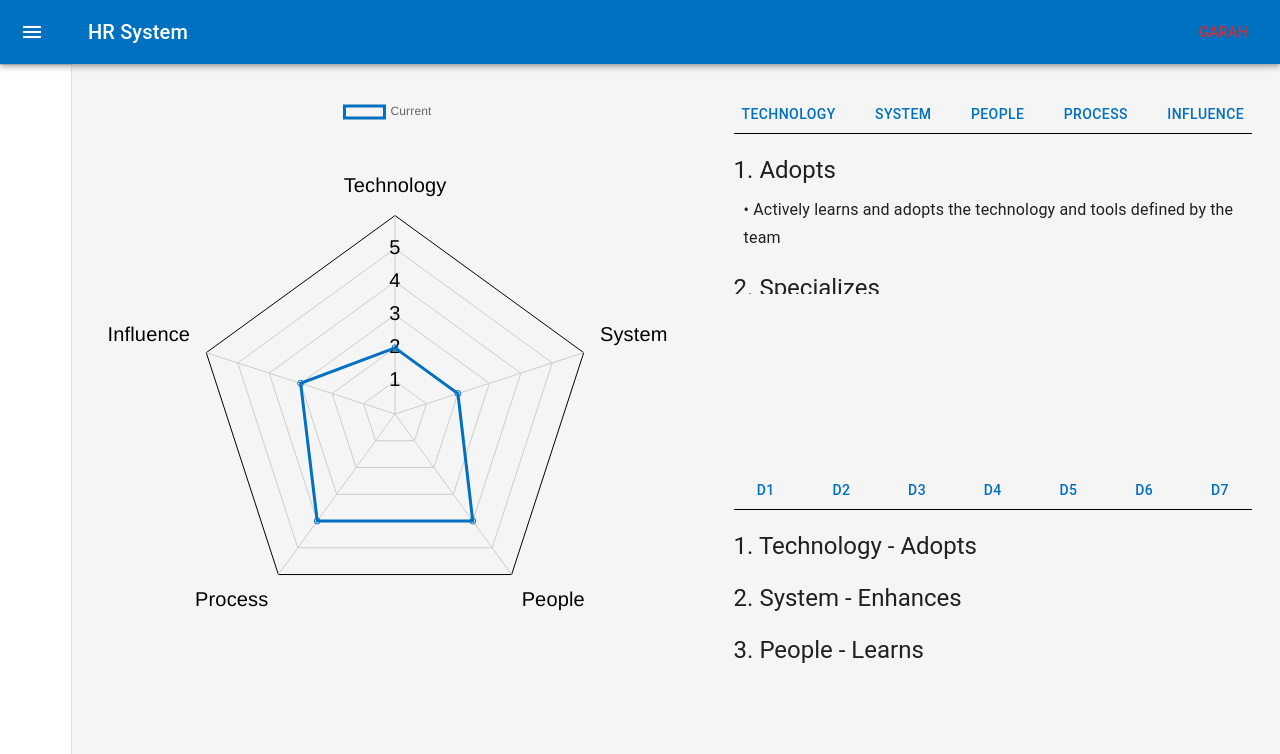
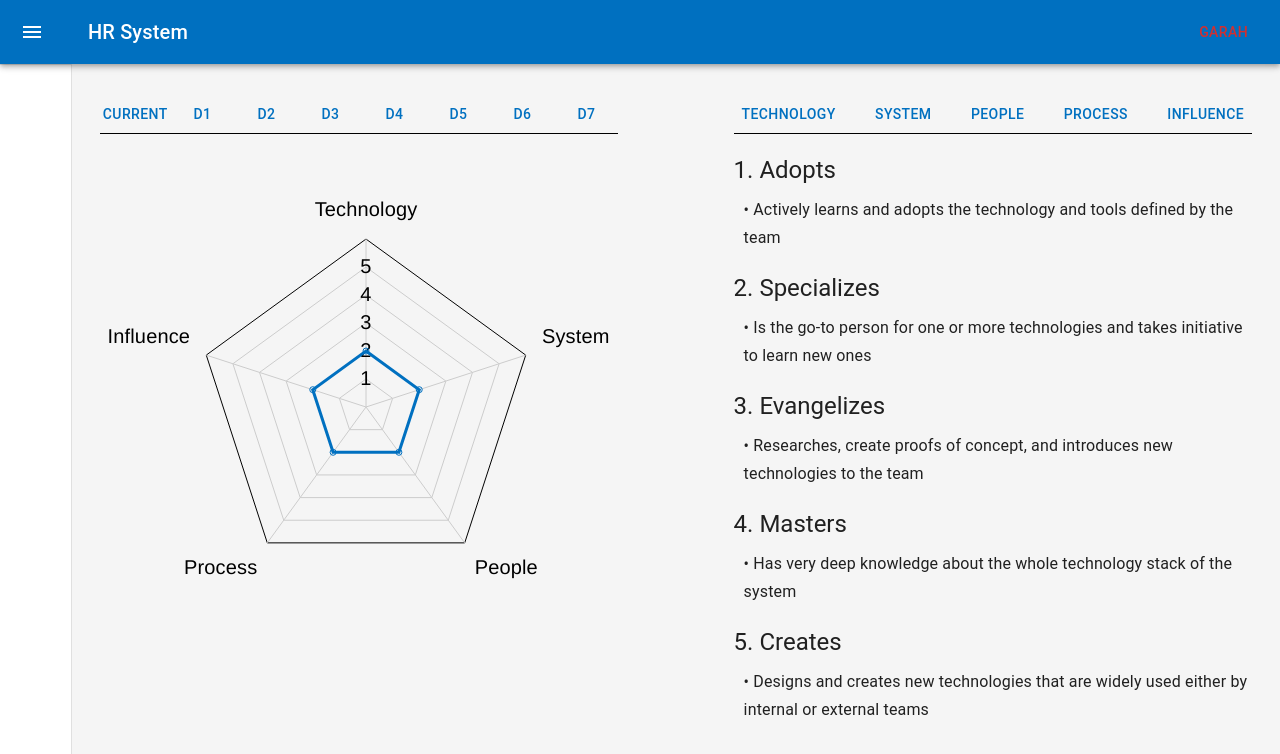
Before and after one commit to nestsolutionsllc/nest-hr, a Next.js app in the folder frontend/: page / in a window 1280 px wide. Shown: the top 754 px of the page. Built offline with nearby package versions, Linux system fonts and the light colour scheme.

Commit message:
feat: added graph display for each level

```diff
--- a/frontend/package.json
+++ b/frontend/package.json
@@ -17,6 +17,7 @@
     "@mui/icons-material": "^5.5.1",
     "@mui/lab": "^5.0.0-alpha.83",
     "@mui/material": "^5.8.1",
+    "@mui/styles": "^5.9.3",
     "@mui/x-data-grid": "^5.8.0",
     "@types/uuid": "^8.3.4",
     "aws4-axios": "^2.4.9",
--- a/frontend/src/components/Ladder.tsx
+++ b/frontend/src/components/Ladder.tsx
@@ -1,27 +1,172 @@
 import { Chart as ChartJS, RadialLinearScale, PointElement, LineElement, Filler, Tooltip, Legend } from "chart.js";
 import { Radar } from "react-chartjs-2";
 import { FC } from "react";
-import LadderDescriptions, { Information } from "./LadderInformation";
+import { Box } from "@mui/material";
 
 ChartJS.register(RadialLinearScale, PointElement, LineElement, Filler, Tooltip, Legend);
 
-const userData = {
-  technology: 2,
-  system: 2,
-  people: 4,
-  process: 4,
-  influence: 3,
+const levelData = {
+  Current: {
+    technology: 2,
+    system: 2,
+    people: 2,
+    process: 2,
+    influence: 2,
+  },
+  d1: {
+    technology: 1,
+    system: 1,
+    people: 1,
+    process: 1,
+    influence: 1,
+  },
+  d2: {
+    technology: 1,
+    system: 2,
+    people: 2,
+    process: 2,
+    influence: 1,
+  },
+  d3: {
+    technology: 2,
+    system: 2,
+    people: 2,
+    process: 3,
+    influence: 2,
+  },
+  d4: {
+    technology: 3,
+    system: 3,
+    people: 3,
+    process: 3,
+    influence: 2,
+  },
+  d5: {
+    technology: 4,
+    system: 4,
+    people: 3,
+    process: 4,
+    influence: 3,
+  },
+  d6: {
+    technology: 5,
+    system: 5,
+    people: 3,
+    process: 4,
+    influence: 4,
+  },
+  d7: {
+    technology: 5,
+    system: 5,
+    people: 3,
+    process: 4,
+    influence: 5,
+  },
 };
 
-const Ladder: FC<{ width: string }> = ({ width }) => {
-  // const [windowSize, setWindowSize] = useState<{ height: number; width: number }>({ height: 0, width: 0 });
+export const Information = {
+  Technology: [
+    ["Adopts", "Actively learns and adopts the technology and tools defined by the team"],
+    ["Specializes", "Is the go-to person for one or more technologies and takes initiative to learn new ones"],
+    ["Evangelizes", "Researches, create proofs of concept, and introduces new technologies to the team"],
+    ["Masters", "Has very deep knowledge about the whole technology stack of the system"],
+    ["Creates", "Designs and creates new technologies that are widely used either by internal or external teams"],
+  ],
+  System: [
+    ["Enhances", " Successfully pushes new features and bug fixes to improve and extend the system"],
+    ["Designs", "Designs and implements medium to large size features while reducing the system's tech debt"],
+    ["Owns", "Owns the production operation and monitoring of the system and is aware of its SLAs"],
+    ["Evolves", "Evolves the architecture to support future requirements and defines its SLAs"],
+    ["Leads", "Leads the technical excellence of the system and creates plans to mitigate outages"],
+  ],
+  People: [
+    ["Learns", "Quickly learns from others and consistently steps up when it is required"],
+    ["Supports", "Proactively supports other team members and helps them to be successful"],
+    ["Mentors", "Mentors others to accelerate their career growth and encourage them to participate"],
+    ["Coordinates", "Coordinates team members providing effective feedback and moderating discussions"],
+    ["Manages", "Manages the team members' career, expectations, performance, and level of happiness"],
+  ],
+  Process: [
+    ["Follows", "Follows the team processes, delivering a consistent flow of features to production"],
+    ["Enforces", "Enforces the team processes, making sure everybody understands the benefits and tradeoffs"],
+    ["Challenges", "Challenges the team processes, looking for ways to improve them"],
+    ["Adjusts", "Adjusts the team processes, listening to feedback and guiding the team through the changes"],
+    ["Defines", "Defines the right processes for the team's maturity level, balancing agility and discipline"],
+  ],
+  Influence: [
+    ["Subsystem", "Makes an impact on one or more subsystems"],
+    ["Team", "Makes an impact on the whole team, not just on specific parts of it"],
+    ["Multiple teams", "Makes an impact not only on his/her team but also on other teams"],
+    ["Company", "Makes an impact on the whole tech organization"],
+    ["Community", "Makes an impact on the tech community"],
+  ],
+  d1: [
+    ["Technology", "Adopts"],
+    ["System", "Enhances"],
+    ["People", "Learns"],
+    ["Process", "Follows"],
+    ["Influence", "Subsystem"],
+  ],
+  d2: [
+    ["Technology", "Adopts"],
+    ["System", "Designs"],
+    ["People", "Supports"],
+    ["Process", "Enforces"],
+    ["Influence", "Subsystem"],
+  ],
+  d3: [
+    ["Technology", "Specializes"],
+    ["System", "Designs"],
+    ["People", "Supports"],
+    ["Process", "Challenges"],
+    ["Influence", "Team"],
+  ],
+  d4: [
+    ["Technology", "Evangelizes"],
+    ["System", "Owns"],
+    ["People", "Mentors"],
+    ["Process", "Challenges"],
+    ["Influence", "Team"],
+  ],
+  d5: [
+    ["Technology", "Masters"],
+    ["System", "Evolves"],
+    ["People", "Mentors"],
+    ["Process", "Adjusts"],
+    ["Influence", "Multuple Teams"],
+  ],
+  d6: [
+    ["Technology", "Creates"],
+    ["System", "Leads"],
+    ["People", "Mentors"],
+    ["Process", "Adjusts"],
+    ["Influence", "Company"],
+  ],
+  d7: [
+    ["Technology", "Creates"],
+    ["System", "Leads"],
+    ["People", "Mentors"],
+    ["Process", "Adjusts"],
+    ["Influence", "Community"],
+  ],
+};
 
+export type levelsType = "Current" | "d1" | "d2" | "d3" | "d4" | "d5" | "d6" | "d7";
+
+export const Ladder: FC<{ width: string; label: levelsType }> = ({ width, label }) => {
+  console.log(label);
   const data = {
     labels: ["Technology", "System", "People", "Process", "Influence"],
     datasets: [
       {
-        label: "Current",
-        data: [userData.technology, userData.system, userData.people, userData.process, userData.influence],
+        label,
+        data: [
+          levelData[label].technology,
+          levelData[label].system,
+          levelData[label].people,
+          levelData[label].process,
+          levelData[label].influence,
+        ],
         backgroundColor: "transparent",
         borderColor: "#0070c0",
       },
@@ -32,7 +177,12 @@ const Ladder: FC<{ width: string }> = ({ width }) => {
     responsive: true,
     maintainAspectRatio: true,
     aspectRatio: 1 / 1,
-    plugins: { tooltip: { callbacks: { label: a => `${a.raw}.${Information[a.label][a.raw - 1][0]}` } } },
+    plugins: {
+      tooltip: { callbacks: { label: a => `${a.raw}.${Information[a.label][a.raw - 1][0]}` } },
+      legend: {
+        display: false,
+      },
+    },
     scales: {
       r: {
         grid: {
@@ -62,23 +212,8 @@ const Ladder: FC<{ width: string }> = ({ width }) => {
   };
 
   return (
-    <div style={{ display: "flex", flexDirection: "row", justifyContent: "space-between", height: "100%" }}>
-      <div style={{ width }}>
-        <Radar data={data} options={options} />
-      </div>
-      <div
-        style={{
-          display: "flex",
-          flexDirection: "column",
-          justifyContent: "space-between",
-          width: "45%",
-        }}
-      >
-        <LadderDescriptions type={"description"} />
-        <LadderDescriptions type={"level"} />
-      </div>
-    </div>
+    <Box style={{ width }}>
+      <Radar data={data} options={options} />
+    </Box>
   );
 };
-
-export default Ladder;
--- a/frontend/src/components/LadderInformation.tsx
+++ b/frontend/src/components/LadderInformation.tsx
@@ -1,95 +1,30 @@
 import { FC, useState } from "react";
-import { Button, Typography } from "@mui/material";
+import { Button, Typography, Box } from "@mui/material";
+import { Ladder, Information, levelsType } from "./Ladder";
 
-export const Information = {
-  Technology: [
-    ["Adopts", "Actively learns and adopts the technology and tools defined by the team"],
-    ["Specializes", "Is the go-to person for one or more technologies and takes initiative to learn new ones"],
-    ["Evangelizes", "Researches, create proofs of concept, and introduces new technologies to the team"],
-    ["Masters", "Has very deep knowledge about the whole technology stack of the system"],
-    ["Creates", "Designs and creates new technologies that are widely used either by internal or external teams"],
-  ],
-  System: [
-    ["Enhances", " successfully pushes new features and bug fixes to improve and extend the system"],
-    ["Designs", "designs and implements medium to large size features while reducing the system's tech debt"],
-    ["Owns", "owns the production operation and monitoring of the system and is aware of its SLAs"],
-    ["Evolves", "evolves the architecture to support future requirements and defines its SLAs"],
-    ["Leads", "leads the technical excellence of the system and creates plans to mitigate outages"],
-  ],
-  People: [
-    ["Learns", "Quickly learns from others and consistently steps up when it is required"],
-    ["Supports", "Proactively supports other team members and helps them to be successful"],
-    ["Mentors", "Mentors others to accelerate their career growth and encourage them to participate"],
-    ["Coordinates", "Coordinates team members providing effective feedback and moderating discussions"],
-    ["Manages", "Manages the team members' career, expectations, performance, and level of happiness"],
-  ],
-  Process: [
-    ["Follows", "Follows the team processes, delivering a consistent flow of features to production"],
-    ["Enforces", "Enforces the team processes, making sure everybody understands the benefits and tradeoffs"],
-    ["Challenges", "Challenges the team processes, looking for ways to improve them"],
-    ["Adjusts", "Adjusts the team processes, listening to feedback and guiding the team through the changes"],
-    ["Defines", "Defines the right processes for the team's maturity level, balancing agility and discipline"],
-  ],
-  Influence: [
-    ["Subsystem", "Makes an impact on one or more subsystems"],
-    ["Team", "Makes an impact on the whole team, not just on specific parts of it"],
-    ["Multiple teams", "Makes an impact not only on his/her team but also on other teams"],
-    ["Company", "Makes an impact on the whole tech organization"],
-    ["Community", "Makes an impact on the tech community"],
-  ],
-  d1: [
-    ["Technology", "Adopts"],
-    ["System", "Enhances"],
-    ["People", "Learns"],
-    ["Process", "Follows"],
-    ["Influence", "Subsystem"],
-  ],
-  d2: [
-    ["Technology", "Adopts"],
-    ["System", "Designs"],
-    ["People", "Supports"],
-    ["Process", "Enforces"],
-    ["Influence", "Subsystem"],
-  ],
-  d3: [
-    ["Technology", "Specializes"],
-    ["System", "Designs"],
-    ["People", "Supports"],
-    ["Process", "Challenges"],
-    ["Influence", "Team"],
-  ],
-  d4: [
-    ["Technology", "Evangelizes"],
-    ["System", "Owns"],
-    ["People", "Mentors"],
-    ["Process", "Challenges"],
-    ["Influence", "Team"],
-  ],
-  d5: [
-    ["Technology", "Masters"],
-    ["System", "Evolves"],
-    ["People", "Mentors"],
-    ["Process", "Adjusts"],
-    ["Influence", "Multuple Teams"],
-  ],
-  d6: [
-    ["Technology", "Creates"],
-    ["System", "Leads"],
-    ["People", "Mentors"],
-    ["Process", "Adjusts"],
-    ["Influence", "Company"],
-  ],
-  d7: [
-    ["Technology", "Creates"],
-    ["System", "Leads"],
-    ["People", "Mentors"],
-    ["Process", "Adjusts"],
-    ["Influence", "Community"],
-  ],
+const styles = {
+  barTop: {
+    display: "flex",
+    flexDirection: "row",
+    borderBottom: "1px solid black",
+    justifyContent: "space-between",
+  },
+  contentContainer: {
+    display: "flex",
+    flexDirection: "column",
+    overflowY: "scroll",
+    verticalAlign: "center",
+  },
+  infoContainer: {
+    width: "45%",
+  },
+  levelContainer: {
+    width: "45%",
+    minWidth: "400px",
+  },
 };
 
-type descriptionType = "Technology" | "System" | "People" | "Process" | "Influence";
-type levelsType = "d1" | "d2" | "d3" | "d4" | "d5" | "d6" | "d7";
+type descriptionType = "Technology" | "System" | "People" | "Process" | "Influence" | levelsType;
 
 type infoKeysType = {
   description: descriptionType[];
@@ -98,39 +33,38 @@ type infoKeysType = {
 
 const infoKeys: infoKeysType = {
   description: ["Technology", "System", "People", "Process", "Influence"],
-  level: ["d1", "d2", "d3", "d4", "d5", "d6", "d7"],
+  level: ["Current", "d1", "d2", "d3", "d4", "d5", "d6", "d7"],
 };
 
-const LadderDescriptions: FC<{ type: "description" | "level" }> = ({ type }) => {
-  const [content, setContent] = useState<descriptionType | levelsType>(type === "description" ? "Technology" : "d1");
+const LadderInformation: FC<{ type: "description" | "level" }> = ({ type }) => {
+  const [levelContent, setLevelContent] = useState<levelsType>("Current");
+  const [descriptionContent, setDescriptionContent] = useState<descriptionType | levelsType>("Technology");
   return (
-    <div style={{ height: "25vh" }}>
-      <div
-        style={{
-          display: "flex",
-          flexDirection: "row",
-          borderBottom: "1px solid black",
-          justifyContent: "space-between",
-        }}
-      >
+    <Box sx={type === "level" ? styles.levelContainer : styles.infoContainer}>
+      <Box sx={styles.barTop}>
         {infoKeys[type].map(el => (
-          <Button onClick={() => setContent(el)} variant={"text"}>
+          <Button
+            onClick={() => (type === "description" ? setDescriptionContent(el) : setLevelContent(el))}
+            variant={"text"}
+          >
             {el}
           </Button>
         ))}
-      </div>
-      <div style={{ display: "flex", flexDirection: "column", overflowY: "scroll", height: "80%" }}>
-        {Information[content].map((el, ind) => (
-          <div style={{ marginTop: "20px" }}>
-            <Typography variant={"h5"}>{`${ind + 1}. ${el[0]} ${type === "level" ? ` - ${el[1]}` : ""}`}</Typography>
-            {type === "description" && (
-              <Typography marginLeft={"10px"} marginTop={"10px"} variant={"subtitle1"}>{` • ${el[1]}`}</Typography>
-            )}
-          </div>
-        ))}
-      </div>
-    </div>
+      </Box>
+      <Box sx={styles.contentContainer}>
+        {type === "level" && <Ladder label={levelContent} width={"100%"} />}
+        {type === "description" &&
+          Information[descriptionContent].map((el, ind) => (
+            <Box marginTop={"20px"}>
+              <Typography variant={"h5"}>{`${ind + 1}. ${el[0]}`}</Typography>
+              {type === "description" && (
+                <Typography marginLeft={"10px"} marginTop={"10px"} variant={"subtitle1"}>{` • ${el[1]}`}</Typography>
+              )}
+            </Box>
+          ))}
+      </Box>
+    </Box>
   );
 };
 
-export default LadderDescriptions;
+export default LadderInformation;
--- a/frontend/src/pages/index.tsx
+++ b/frontend/src/pages/index.tsx
@@ -1,11 +1,23 @@
 import type { NextPage } from "next";
+import { Box } from "@mui/material";
 import MainLayout from "../layouts/MainLayout";
-import Ladder from "../components/Ladder";
+import LadderInformation from "../components/LadderInformation";
+
+const styles = {
+  container: {
+    display: "flex",
+    FlexDirection: "row",
+    justifyContent: "space-between",
+  },
+};
 
 const HomePage: NextPage = () => {
   return (
     <MainLayout>
-      <Ladder width={"50%"} />
+      <Box sx={styles.container}>
+        <LadderInformation type={"level"} />
+        <LadderInformation type={"description"} />
+      </Box>
     </MainLayout>
   );
 };
```
